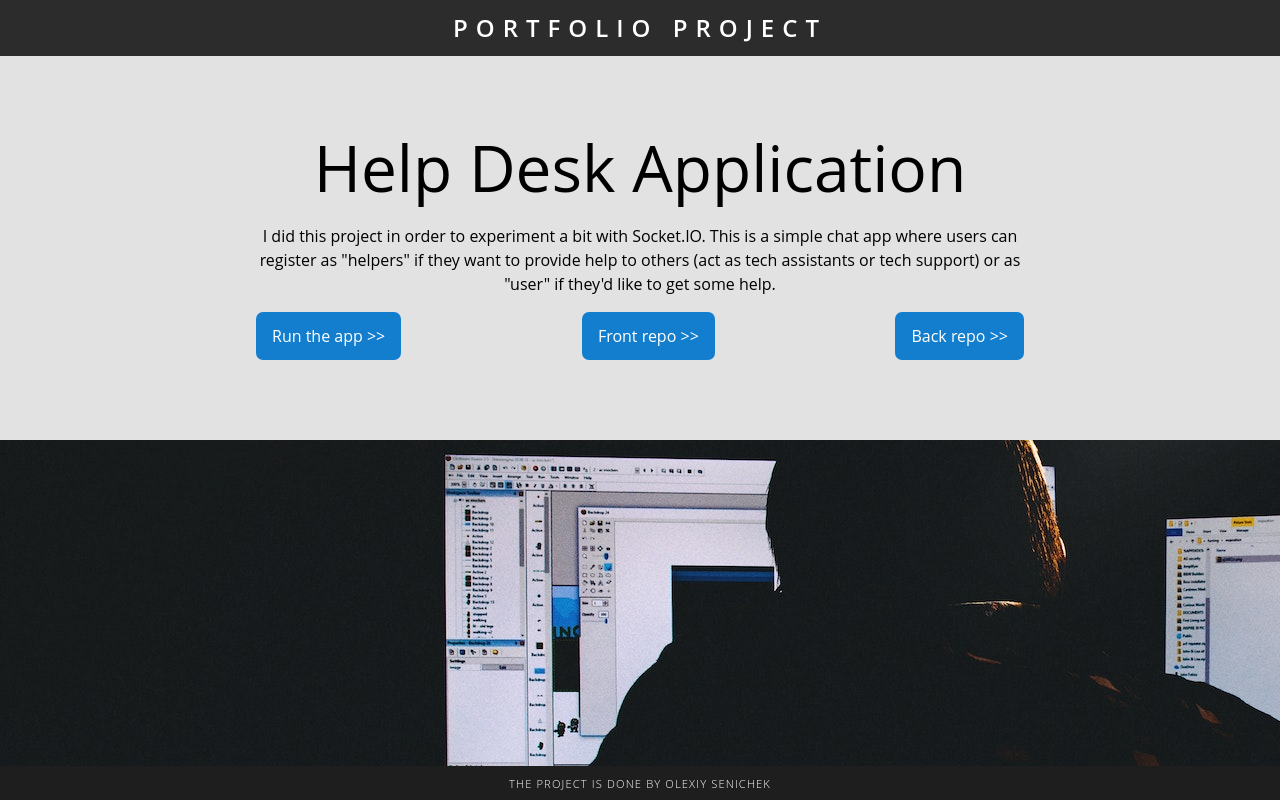
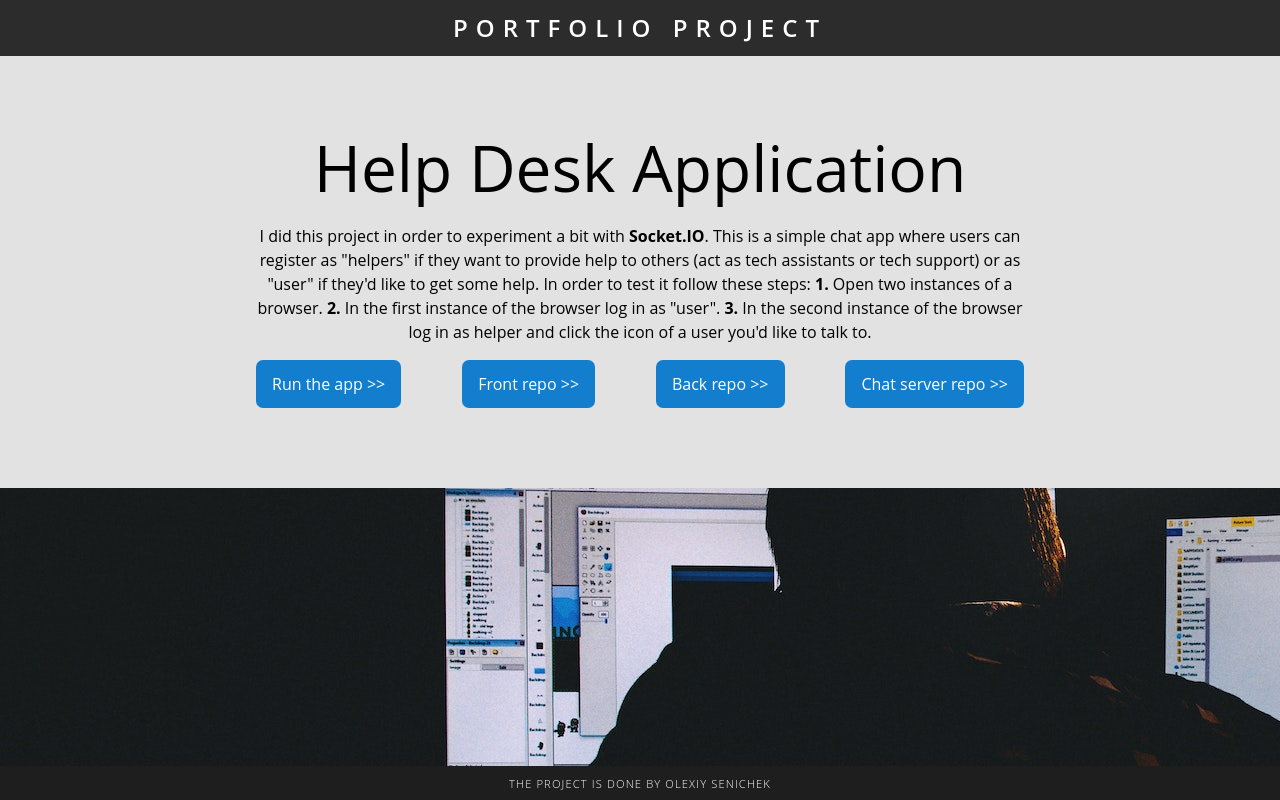
Before and after one commit to senichek/helpdesk-front, a React (Create React App) app: page / in a window 1280 px wide. Built offline with nearby package versions, Linux system fonts and the light colour scheme.

Commit message:
small adjustements

```diff
--- a/src/components/chat/index.js
+++ b/src/components/chat/index.js
@@ -25,13 +25,20 @@ const Chat = () => {
     const dispatch = useDispatch();
 
     useEffect(() => {
-        socket.current = io(CHAT_SERVER_URL, { autoConnect: false });
+        socket.current = io(CHAT_SERVER_URL, { autoConnect: false, transports: [ "websocket", "polling" ], secure: true });
         socket.current.auth = {
             username: loggedInUser.id,
             role: loggedInUser.role,
             nickname: loggedInUser.name
         };
+
+        console.log("logged-in user >>>", loggedInUser);
+
         socket.current.connect();
+
+        socket.current.on("connect_error", (err) => {
+            console.log(`Socket connect_error due to ${err.message}`);
+          });
 
         socket.current.on("connected_chat_users", (users) => {
             console.log("Connected chat users >>>", users);
--- a/src/components/welcome/index.js
+++ b/src/components/welcome/index.js
@@ -13,13 +13,21 @@ const Welcome = () => {
         <div className="intro-container">
             <div className="intro">
                 <h1 className="intro__header">Help Desk Application</h1>
-                <p className="intro__text">I did this project in order to experiment a bit with Socket.IO. This is a simple chat app where users
-                can register as "helpers" if they want to provide help to others (act as tech assistants or tech support) or as "user" if
-                they'd like to get some help.</p>
+                <p className="intro__text">I did this project in order to experiment a bit with <em>Socket.IO</em>. This is a simple chat
+                app where users can register as "helpers" if they want to provide help to others (act as tech assistants or tech support)
+                or as "user" if they'd like to get some help. In order to test it follow these steps: <em>1.</em> Open two instances of a
+                browser. <em>2.</em> In the first instance of the browser log in as "user". <em>3.</em> In the second instance of the
+                browser log in as helper and click the icon of a user you'd like to talk to. </p>
+                {/* <ol className="intro__list">
+                    <li>open two instances of a browser</li>
+                    <li>in the first instance of the browser log in as user</li>
+                    <li>in the second instance of the browser log in as helper and click the icon of a user you'd like to talk to.</li>
+                </ol> */}
                 <div className="intro__links">
                 <Link to="/login" className="intro__link">Run the app {'>>'}</Link>
                 <a className="intro__link" href="https://github.com/senichek/helpdesk-front">Front repo {'>>'}</a>
                 <a className="intro__link" href="https://github.com/senichek/helpdesk-back">Back repo {'>>'}</a>
+                <a className="intro__link" href="https://github.com/senichek/helpdesk-chat-server">Chat server repo {'>>'}</a>
                 </div>
             </div>
         </div>
--- a/src/components/welcome/style.scss
+++ b/src/components/welcome/style.scss
@@ -50,6 +50,7 @@ body {
     &__links {
         display: flex;
         justify-content: space-between;
+        gap: 0.5rem
     }
 
     &__link {
@@ -67,6 +68,15 @@ body {
         background-color: var(--intro-link-hover-color);
         transition: 500ms;
     }
+
+    &__list {
+        list-style: auto;
+        text-align: start;
+    }
+}
+
+em {
+    font-weight: bold;
 }
 
 .footer-text {
--- a/src/constants.js
+++ b/src/constants.js
@@ -1,2 +1,5 @@
-export const API_BASE_URL = 'http://localhost:5001';
-export const CHAT_SERVER_URL = 'http://localhost:5002';
+//export const API_BASE_URL = 'http://localhost:5001';
+//export const CHAT_SERVER_URL = 'http://localhost:5002';
+
+export const API_BASE_URL = 'https://help-desker.herokuapp.com';
+export const CHAT_SERVER_URL = 'https://help-desker-chat-server.herokuapp.com';
```
